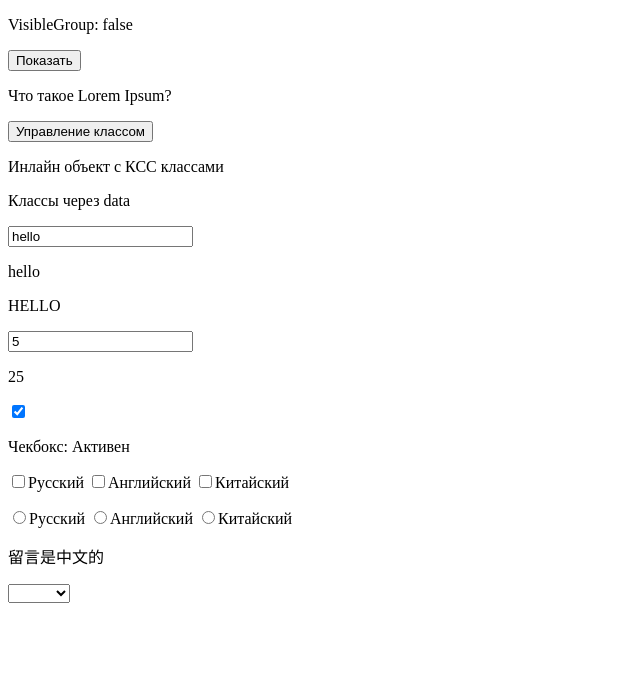
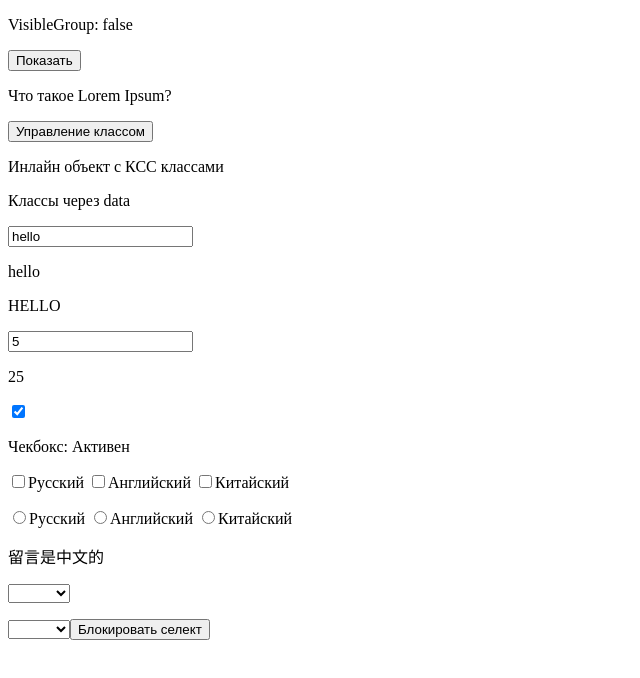
Before and after one commit to WbDmitry/vue3-training, a Vue app: page / in a window 1280 px wide. Shown: the top 678 px of the page, without its empty margins (0-640 px from the left). Built offline with nearby package versions, Linux system fonts and the light colour scheme.

Commit message:
Добавил блокировку селекта по нажатии кнопки

```diff
--- a/src/App.vue
+++ b/src/App.vue
@@ -73,6 +73,7 @@ export default {
 			arrCheckbox: [],
 			choice3: '',
 			selected: '',
+			isDisabled: false,
 		}
 	},
 
@@ -175,6 +176,10 @@ export default {
 
 		setColorText: function () {
 			this.styles.colorText = !this.styles.colorText
+		},
+
+		setDisabled: function () {
+			this.isDisabled = !this.isDisabled
 		},
 	}
 }
@@ -350,6 +355,12 @@ export default {
 
 	<p>{{ selected }}</p>
 
+	<select v-model="selected" :disabled="isDisabled">
+		<option>value1</option>
+		<option>value2</option>
+		<option>value3</option>
+	</select>
+	<button @click="setDisabled">Блокировать селект</button>
 </template>
 
 <style>
```
